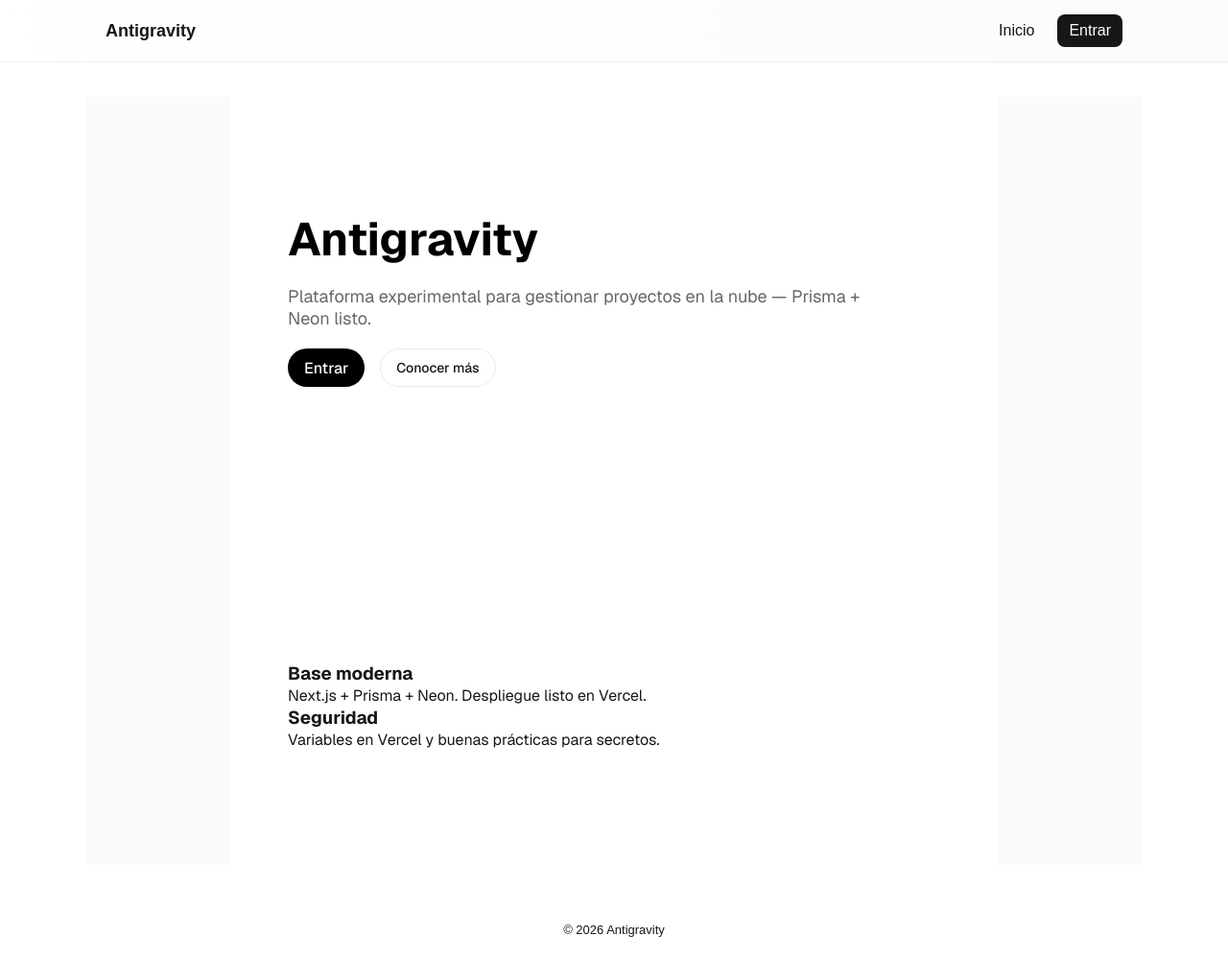
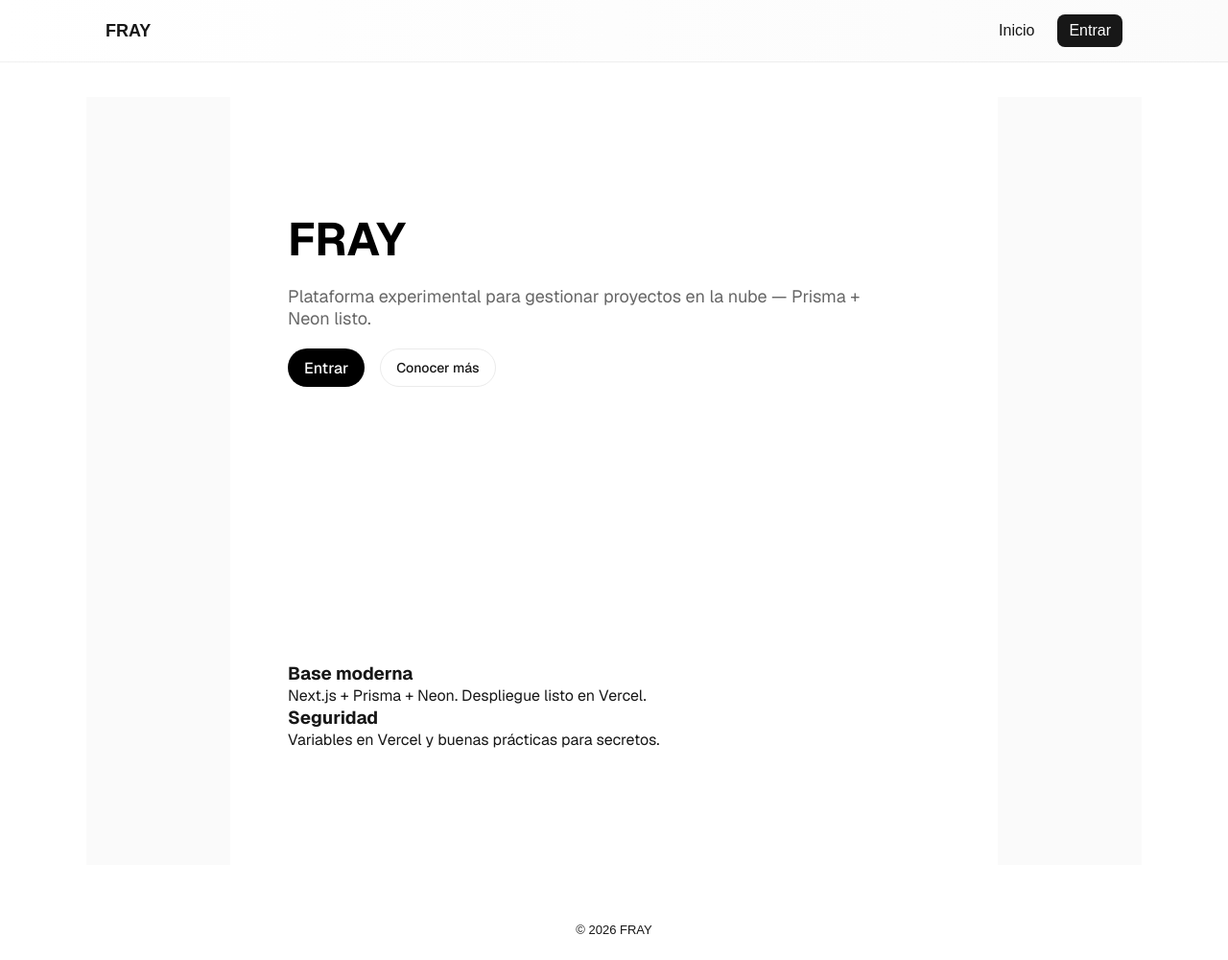
Before and after one commit to narm75457-lgtm/fray, a Next.js app: page / in a window 1280 px wide. Shown: the whole page at 96% size. Built offline with nearby package versions, Linux system fonts and the light colour scheme.

Commit message:
rebrand: replace Antigravity with FRAY across all UI

```diff
--- a/src/app/app/page.tsx
+++ b/src/app/app/page.tsx
@@ -58,7 +58,7 @@ export default function AppDashboard() {
   return (
     <div className={styles.container}>
       <header className={styles.header}>
-        <h1>Antigravity Dashboard</h1>
+        <h1>FRAY Dashboard</h1>
         <p className={styles.lead}>Plataforma en construcción</p>
       </header>
 
--- a/src/app/layout.tsx
+++ b/src/app/layout.tsx
@@ -28,7 +28,7 @@ export default function RootLayout({
         <header className="site-header">
           <div className="container header-inner">
             <a className="site-title" href="/">
-              Antigravity
+              FRAY
             </a>
             <nav className="nav">
               <a className="nav-link" href="/">Inicio</a>
@@ -38,7 +38,7 @@ export default function RootLayout({
         </header>
         <main className="container main-content">{children}</main>
         <footer className="site-footer">
-          <div className="container">© {new Date().getFullYear()} Antigravity</div>
+          <div className="container">© {new Date().getFullYear()} FRAY</div>
         </footer>
       </body>
     </html>
--- a/src/app/page.tsx
+++ b/src/app/page.tsx
@@ -5,7 +5,7 @@ export default function Home() {
     <div className={styles.page}>
       <main className={styles.main}>
         <section className={styles.hero}>
-          <h1 className={styles.title}>Antigravity</h1>
+          <h1 className={styles.title}>FRAY</h1>
           <p className={styles.lead}>
             Plataforma experimental para gestionar proyectos en la nube — Prisma + Neon
             listo.
```
